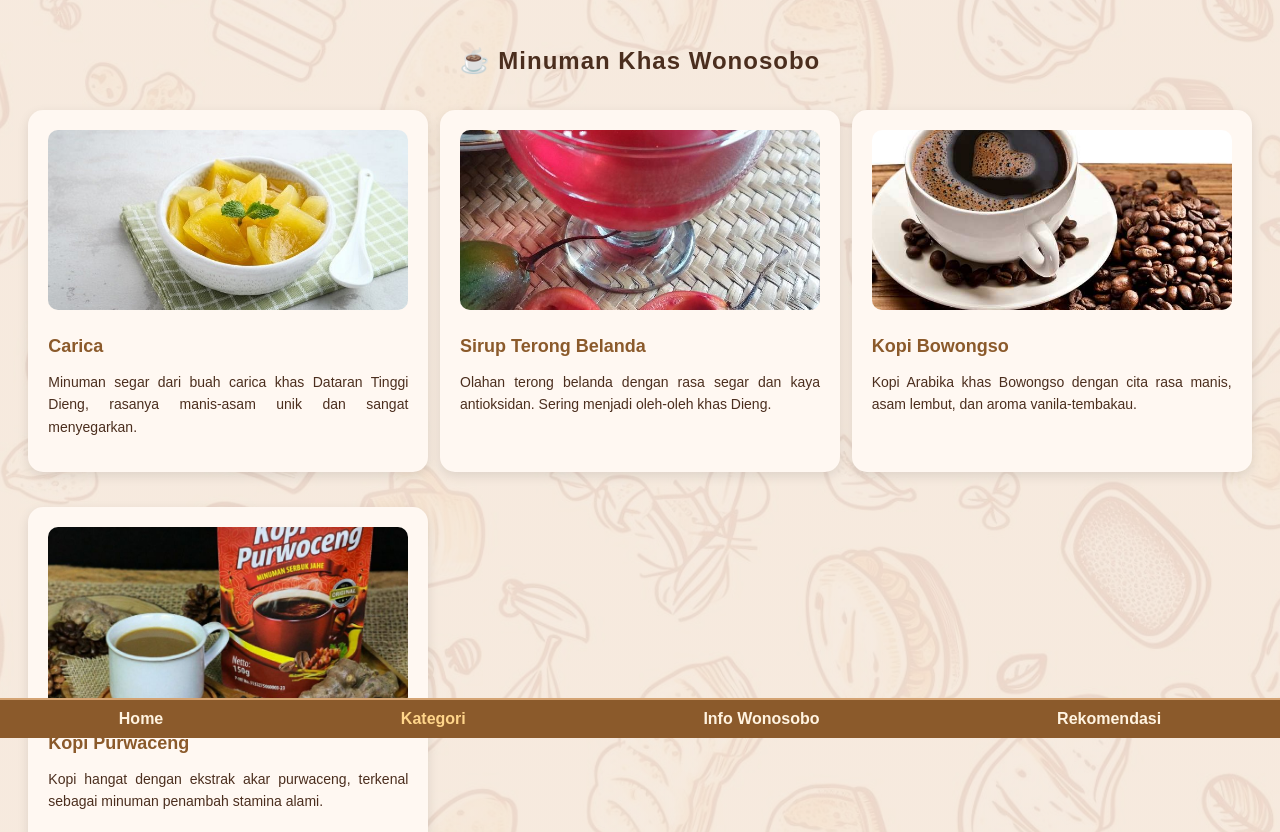
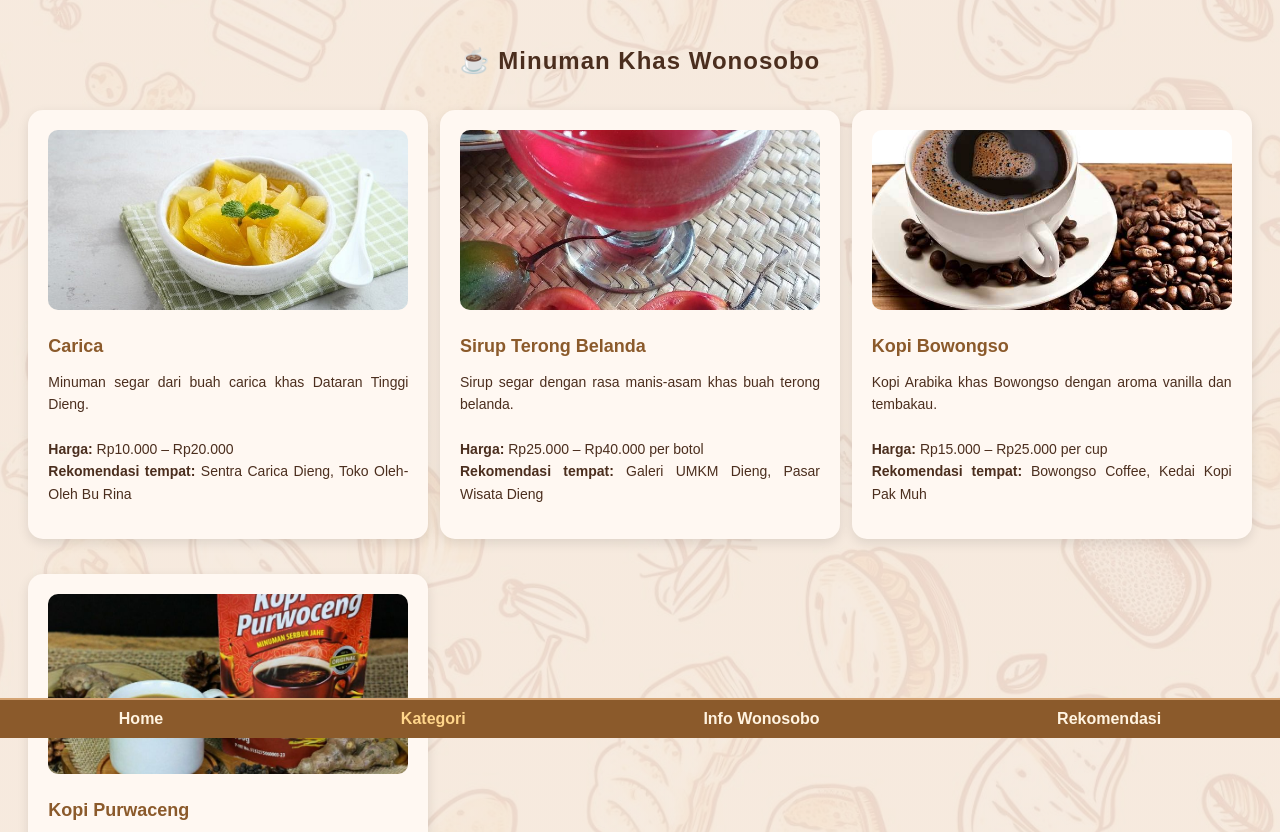
Before and after one commit to matchaalatte0/djajan.id, a plain HTML site: page minuman.html in a window 1280 px wide. Shown: the part 62-894 px from the top of the page. Drawn offline with Linux system fonts and the light colour scheme.

Commit message:
Update minuman.html

```diff
--- a/minuman.html
+++ b/minuman.html
@@ -159,25 +159,41 @@
       <div class="kuliner-item">
         <img src="carica.jpg" alt="Carica">
         <h3>Carica</h3>
-        <p>Minuman segar dari buah carica khas Dataran Tinggi Dieng, rasanya manis-asam unik dan sangat menyegarkan.</p>
+        <p>
+          Minuman segar dari buah carica khas Dataran Tinggi Dieng.<br><br>
+          <b>Harga:</b> Rp10.000 – Rp20.000<br>
+          <b>Rekomendasi tempat:</b> Sentra Carica Dieng, Toko Oleh-Oleh Bu Rina
+        </p>
       </div>
 
       <div class="kuliner-item">
         <img src="sirup terong belanda.jpg" alt="Sirup Terong Belanda">
         <h3>Sirup Terong Belanda</h3>
-        <p>Olahan terong belanda dengan rasa segar dan kaya antioksidan. Sering menjadi oleh-oleh khas Dieng.</p>
+        <p>
+          Sirup segar dengan rasa manis-asam khas buah terong belanda.<br><br>
+          <b>Harga:</b> Rp25.000 – Rp40.000 per botol<br>
+          <b>Rekomendasi tempat:</b> Galeri UMKM Dieng, Pasar Wisata Dieng
+        </p>
       </div>
 
       <div class="kuliner-item">
         <img src="kopi bowowngso.jpg" alt="Kopi Bowongso">
         <h3>Kopi Bowongso</h3>
-        <p>Kopi Arabika khas Bowongso dengan cita rasa manis, asam lembut, dan aroma vanila-tembakau.</p>
+        <p>
+          Kopi Arabika khas Bowongso dengan aroma vanilla dan tembakau.<br><br>
+          <b>Harga:</b> Rp15.000 – Rp25.000 per cup<br>
+          <b>Rekomendasi tempat:</b> Bowongso Coffee, Kedai Kopi Pak Muh
+        </p>
       </div>
 
       <div class="kuliner-item">
         <img src="purwaceng.jpg" alt="Kopi Purwaceng">
         <h3>Kopi Purwaceng</h3>
-        <p>Kopi hangat dengan ekstrak akar purwaceng, terkenal sebagai minuman penambah stamina alami.</p>
+        <p>
+          Minuman hangat dari ekstrak purwaceng yang terkenal menambah energi.<br><br>
+          <b>Harga:</b> Rp10.000 – Rp20.000<br>
+          <b>Rekomendasi tempat:</b> Warung Purwaceng Dieng, Kedai Gunung Prau
+        </p>
       </div>
 
     </div>
```
